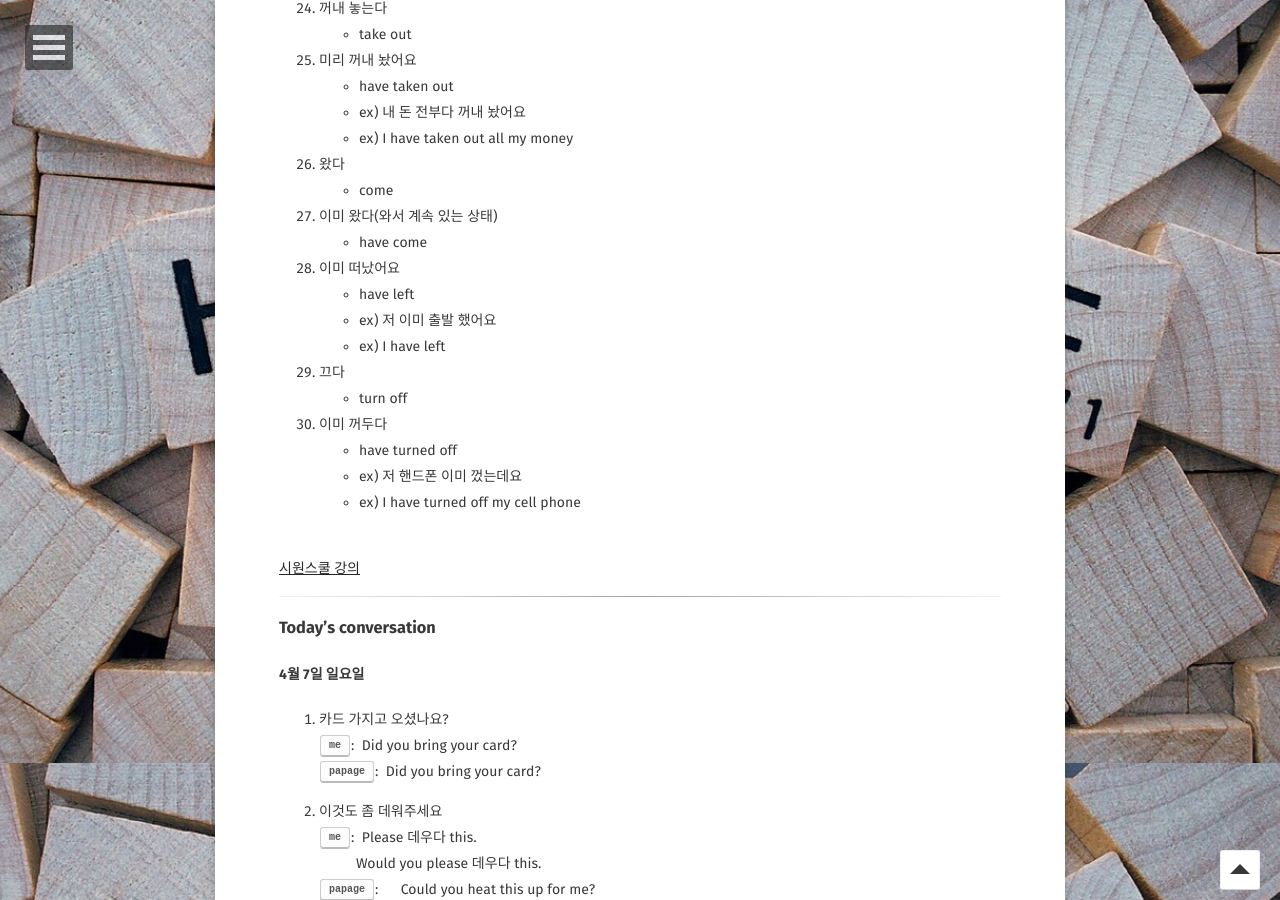
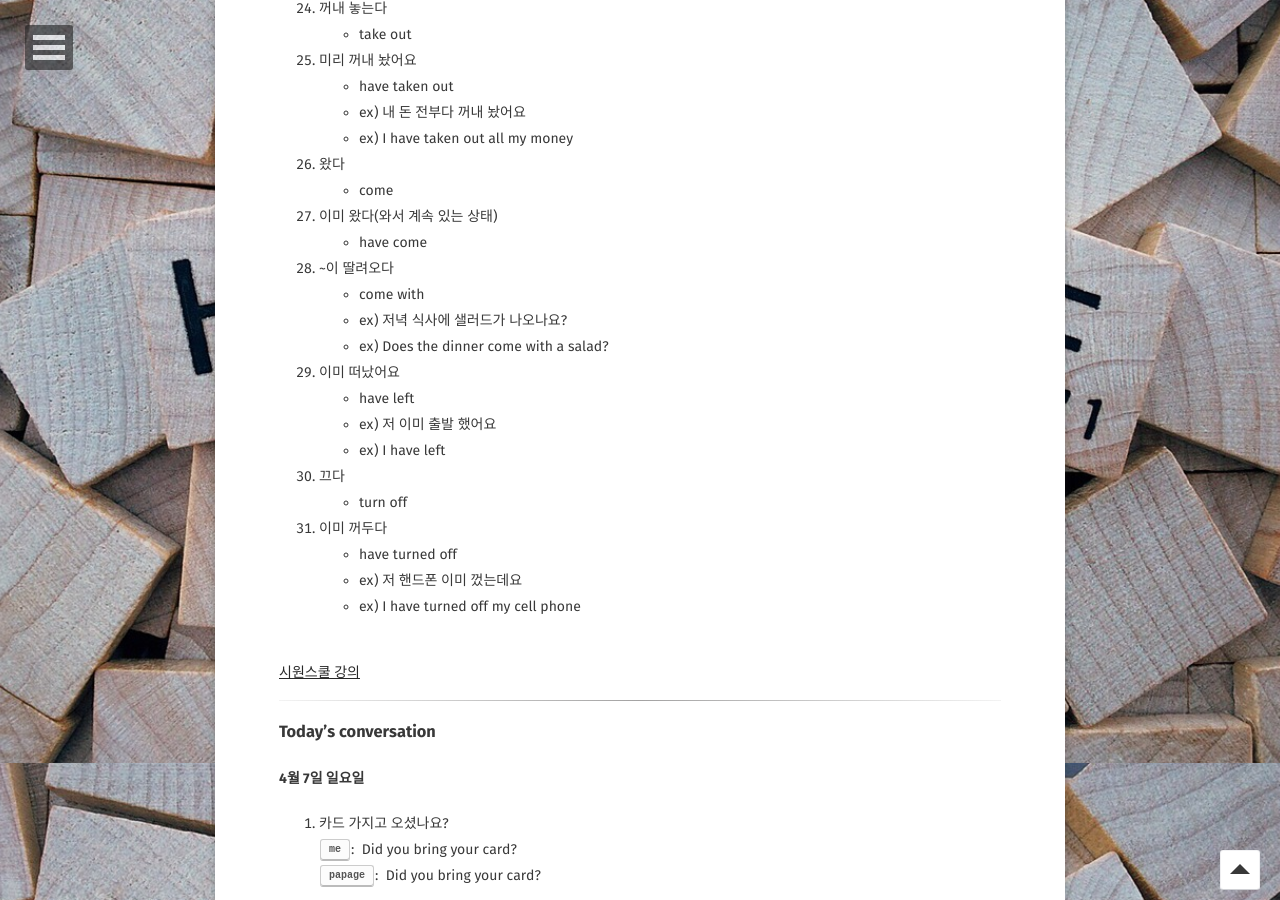
Before and after one commit to Jungjihyuk/JH_Life, a Jekyll site: the page built from _posts/2019-04-09-conversationinenglish.md, in a window 1280 px wide and 900 px high, scrolled down 3737 px. Built offline with Jekyll 4.4.1, drawn with Linux system fonts in a browser that asks for light colours; some web fonts are replaced; comment, search, counter and statistics services are not loaded.

Commit message:
단어 추가

```diff
--- a/_posts/2019-04-09-conversationinenglish.md
+++ b/_posts/2019-04-09-conversationinenglish.md
@@ -188,15 +188,20 @@ tag:
 40. 이미 왔다(와서 계속 있는 상태)
 - have come
 
-41. 이미 떠났어요
+41. ~이 딸려오다
+- come with
+- ex) 저녁 식사에 샐러드가 나오나요?
+- ex) Does the dinner come with a salad?
+
+42. 이미 떠났어요
 - have left
 - ex) 저 이미 출발 했어요
 - ex) I have left
 
-42. 끄다
+43. 끄다
 - turn off
 
-43. 이미 꺼두다
+44. 이미 꺼두다
 - have turned off
 - ex) 저 핸드폰 이미 껐는데요
 - ex) I have turned off my cell phone
```
